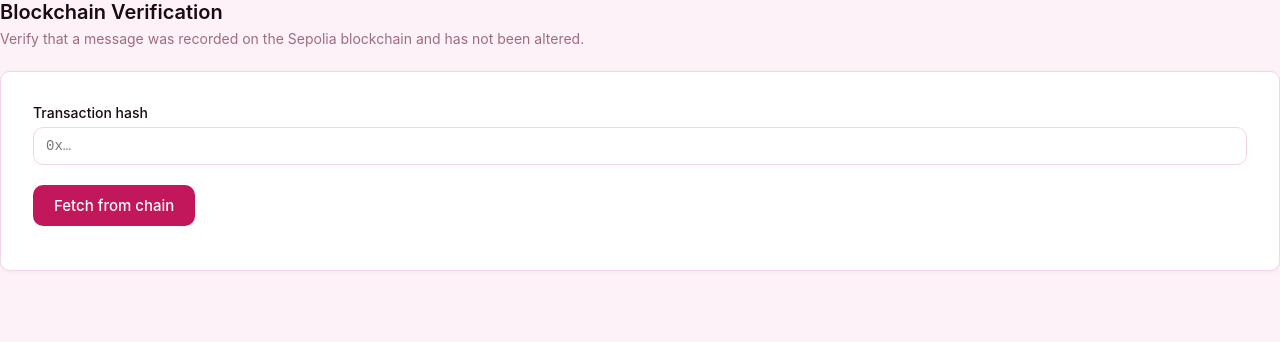
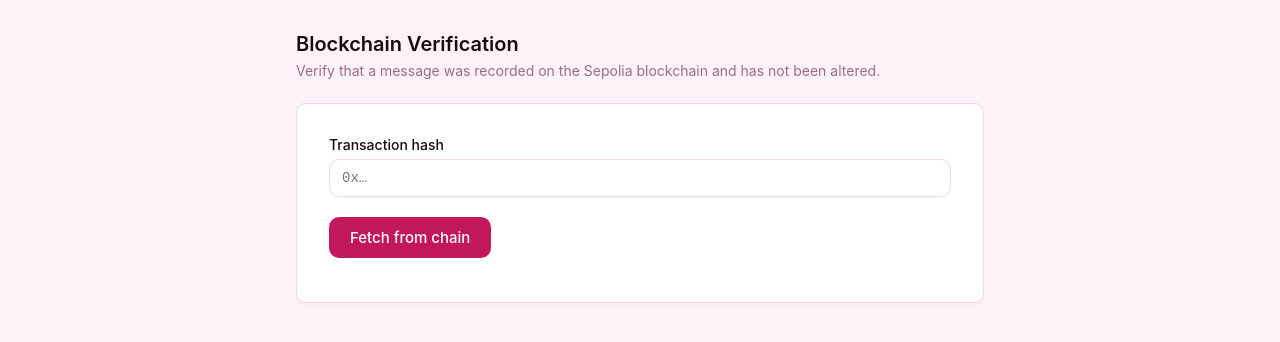
Before and after one commit to sarahmc253/WhatSaS, a website: page client-web/verify.html in a window 1280 px wide. Drawn offline with nearby package versions, Linux system fonts and the light colour scheme.

Commit message:
ui cleanup

```diff
--- a/client-web/verify.html
+++ b/client-web/verify.html
@@ -10,7 +10,9 @@
     <link rel="stylesheet" href="css/verify.css">
 </head>
 <body>
-    <div id="app"></div>
+    <div style="max-width:720px; margin:2rem auto; padding:0 1rem">
+        <div id="app"></div>
+    </div>
     <script src="https://cdn.jsdelivr.net/npm/ethers@6.13.4/dist/ethers.umd.min.js"></script>
     <script type="module">
         import { renderVerify } from './blockchain/blockchainVerifyView.js';
```
